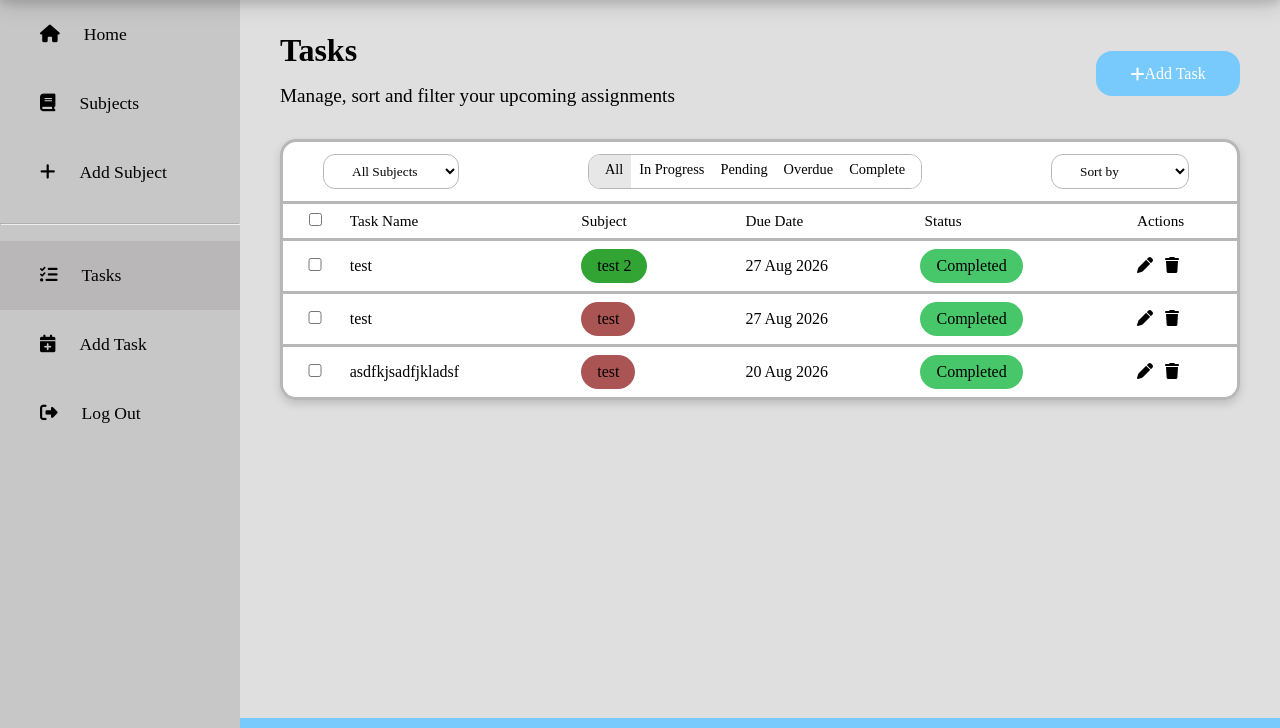
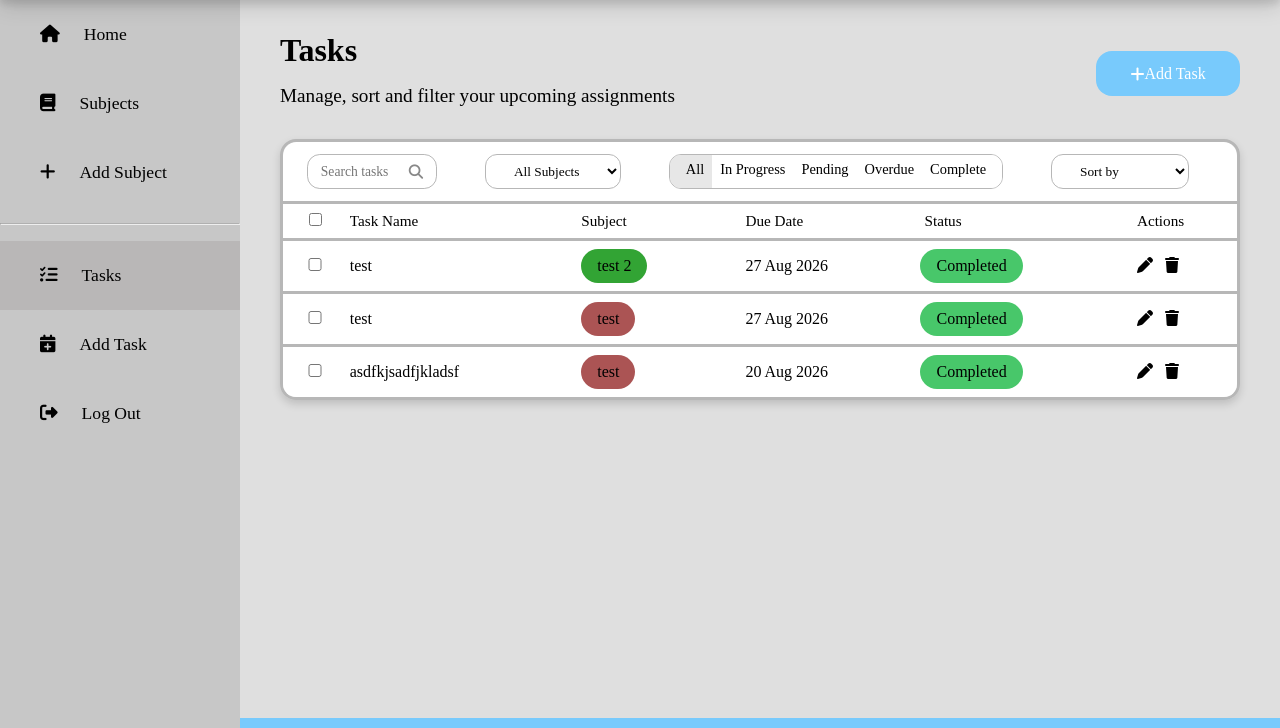
Before and after one commit to 23062bhs/deadline, a Flask app: page /tasks in a window 1280 px wide. Shown: the part 72-800 px from the top of the page. Run offline with Flask 3, Linux system fonts and the light colour scheme; a user stored in the database is signed in; data comes from the database, SQL or seed files in the repository; both versions use the stored data as it was after the commit; some libraries are stand-ins or nearby versions; some web fonts are replaced.

Commit message:
added search bar to the tasks page

```diff
--- a/app.py
+++ b/app.py
@@ -223,6 +223,7 @@ def tasks_page():
     subject_filter = request.args.get('subject') # gets the subject filter from the URL query string
     status_filter = request.args.get('status') # gets the status filter from the URL query string
     sort = request.args.get('sort') # gets the sort option from the URL
+    search_query = request.args.get('q')
 
     conditions = ["Tasks.UserID = ?"]
     args = [session['user_id']]
@@ -235,6 +236,10 @@ def tasks_page():
     if status_filter:
         conditions.append("Tasks.StatusID = ?")
         args.append(status_filter)
+
+    if search_query:
+        conditions.append("Tasks.TaskName LIKE ?")
+        args.append(f"%{search_query}%")
 
     where_clause = "WHERE " + " AND ".join(conditions) if conditions else ""
 
@@ -276,7 +281,7 @@ def tasks_page():
         formatted_list.append(task_list)
 
     tasks = formatted_list
-    return render_template("tasks.html", tasks=tasks, subjects=subjects, today_date=today.isoformat(), selected_subject=subject_filter, selected_status=status_filter, selected_sort=sort)
+    return render_template("tasks.html", tasks=tasks, subjects=subjects, today_date=today.isoformat(), selected_subject=subject_filter, selected_status=status_filter, selected_sort=sort, selected_search=search_query)
 
 # checkbox
 @app.route('/delete-selected', methods=['POST'])
--- a/static/style.css
+++ b/static/style.css
@@ -779,7 +779,6 @@ th:last-child {
     padding: 0.5rem 1.5rem 0.5rem 1.5rem;
     border-radius: 0.75rem;
     border: #b7b7b7 0.1rem solid;
-    margin-left: 1rem;
     max-width: 17rem;
 }
 
@@ -1008,6 +1007,37 @@ thead .list-headers th {
     cursor: pointer;
     font-size: 0.95rem;
     margin: 0 0 1rem -1rem;
+}
+
+.search-form {
+    display: flex;
+    align-items: center;
+    gap: 0.5rem;
+    border: #b7b7b7 0.1rem solid;
+    border-radius: 0.8rem;
+    padding: 0.4rem 0.8rem;
+}
+
+.search-input {
+    border: none;
+    background: transparent;
+    outline: none;
+    font-family: 'Satoshi';
+    font-size: 0.85rem;
+    width: 5rem;
+}
+
+.search-btn {
+    background: none;
+    border: none;
+    cursor: pointer;
+    color: #888888;
+    font-size: 0.9rem;
+    padding: 0;
+}
+
+.search-btn:hover {
+    color: #000000;
 }
 
 /* sign up page */
--- a/templates/tasks.html
+++ b/templates/tasks.html
@@ -18,11 +18,18 @@
 <!-- task list -->
 <div class="task-list-container">
     <div class="tasks-toolbar">
+        <form method="GET" action="/tasks" class="search-form">
+            <input type="hidden" name="subject" value="{{ selected_subject or '' }}">
+            <input type="hidden" name="status" value="{{ selected_status or '' }}">
+            <input type="hidden" name="sort" value="{{ selected_sort or '' }}">
+            <input type="text" name="q" class="search-input" placeholder="Search tasks" value="{{ selected_search or '' }}">
+            <button type="submit" class="search-btn"><i class="fa-solid fa-magnifying-glass"></i></button>
+        </form>
         <form method="GET" action="/tasks" style="display:flex;">
             <select name="subject" class="filter-subject-btn" onchange="this.form.submit()">
                 <option value="">All Subjects<i class="fa-solid fa-chevron-down"></i></option>
                 {% for subject in subjects %}
-                <option value="{{ subject[0] }}" {% if selected_subject == subject[0]|string %}selected{% endif %}>{{ subject[1] }}</option>
+                    <option value="{{ subject[0] }}" {% if selected_subject == subject[0]|string %}selected{% endif %}>{{ subject[1] }}</option>
                 {% endfor %}
             </select>
         </form>
@@ -98,6 +105,8 @@
                 <p>You have no tasks for this subject</p> <!-- tells user that they have no tasks for a specific subject -->
             {% elif selected_status %}
                 <p>You have no tasks with this status</p> <!-- tells user that they have no tasks with a specific status -->
+            {% elif selected_search %}
+                <p>You have no tasks with this name</p> <!-- tells user that they have no tasks with the inputted name -->
             {% else %}
                 <p>You have no tasks, add a task</p> <!-- tells user to add a task if they have none -->
             {% endif %}
```
Also changed, not shown: deadline.db.
